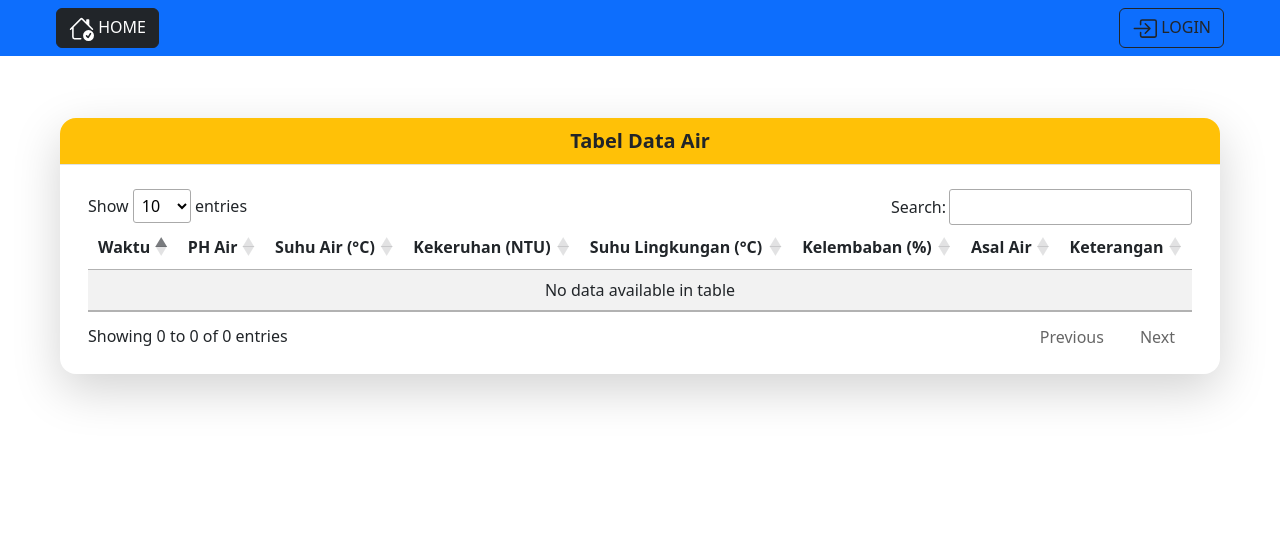
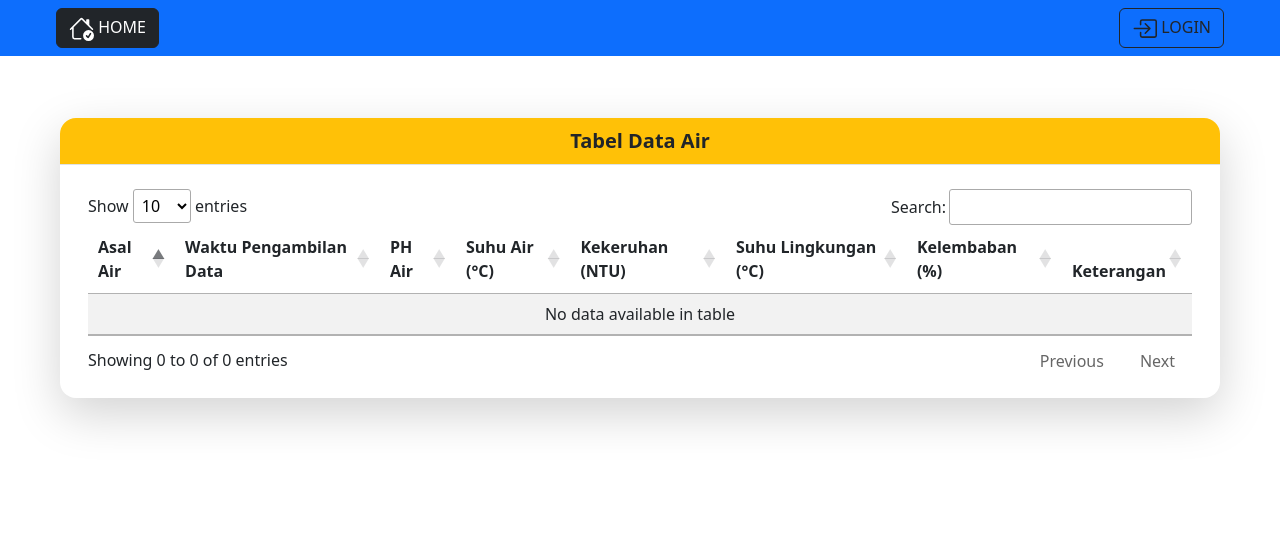
Before and after one commit to Surfer-Master/metopen-app, a PHP site: page / in a window 1280 px wide. Shown: the top 534 px of the page. Run offline with PHP 8.4, Linux system fonts and the light colour scheme; data comes from the database, SQL or seed files in the repository; data that the repository does not hold is empty; some libraries are stand-ins or nearby versions.

Commit message:
Update Bagian Index

```diff
--- a/Model/data.model.php
+++ b/Model/data.model.php
@@ -25,7 +25,7 @@ class DataModel extends Connection
 
     protected function findAllIndex()
     {
-        $sql = "SELECT created_at, asal, ph_air, suhu_air, kekeruhan, suhu_lingkungan, kelembaban_lingkungan, status FROM data LEFT OUTER JOIN asal_air ON data.asal_air_id = asal_air.id ORDER BY asal LIMIT 1";
+        $sql = "SELECT created_at, asal, ph_air, suhu_air, kekeruhan, suhu_lingkungan, kelembaban_lingkungan, status FROM data LEFT OUTER JOIN asal_air ON data.asal_air_id = asal_air.id ORDER BY created_at DESC LIMIT 1";
         $result = $this->connect()->query($sql);
         if($result->num_rows > 0) {
             while ($data = mysqli_fetch_assoc($result)) {
--- a/View/data.view.php
+++ b/View/data.view.php
@@ -34,13 +34,13 @@ class DataView extends DataController
         if ($datas != null) {
             foreach ($datas as $data) { ?>
                 <tr>
+                    <td class="text-start"><?php echo $data['asal'] ?></td>
                     <td class="text-start"><?php echo $data['created_at']/* = date("H:i:s") */ ?></td>
                     <td class="text-start"><?php echo $data['ph_air'] ?></td>
                     <td class="text-start"><?php echo $data['suhu_air'] ?></td>
                     <td class="text-start"><?php echo $data['kekeruhan'] ?></td>
                     <td class="text-start"><?php echo $data['suhu_lingkungan'] ?></td>
                     <td class="text-start"><?php echo $data['kelembaban_lingkungan'] ?></td>
-                    <td class="text-start"><?php echo $data['asal'] ?></td>
                     <td class="text-start">
                         <span class="bg-success fw-bold text-white p-1 border-0 border-bottom rounded-2 ps-2 pe-2">
                             <?php echo $data['status'] ?>
--- a/index.php
+++ b/index.php
@@ -64,13 +64,13 @@ $datas = new DataView();
                         <table class="table table-striped align-middle" id="data_grafik_table">
                             <thead>
                             <tr>
-                                <th>Waktu</th>
+                                <th>Asal Air</th>
+                                <th>Waktu Pengambilan Data</th>
                                 <th>PH Air</th>
                                 <th>Suhu Air (°C)</th>
                                 <th>Kekeruhan (NTU)</th>
                                 <th>Suhu Lingkungan (°C)</th>
                                 <th>Kelembaban (%)</th>
-                                <th>Asal Air</th>
                                 <th>Keterangan</th>
                             </tr>
                             </thead>
```
